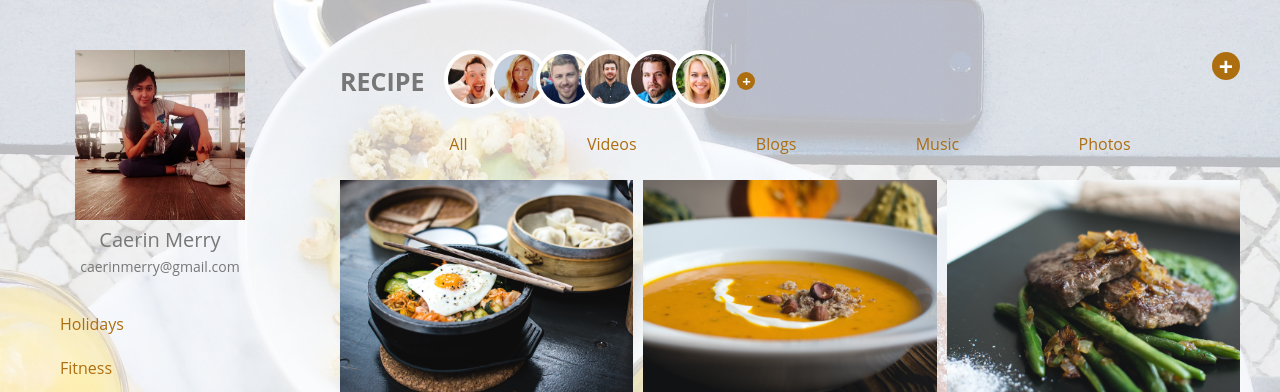
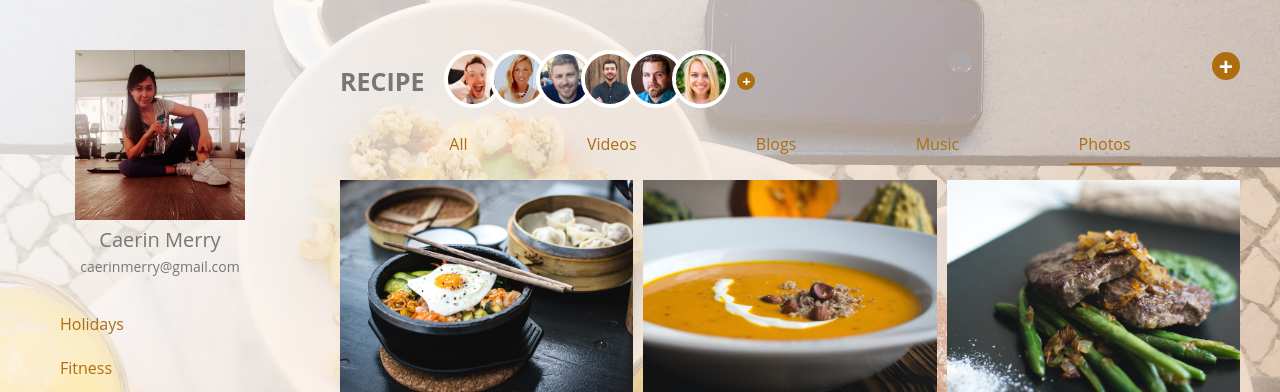
Before and after one commit to ridels44/food, a website: page index.html in a window 1280 px wide. Shown: the top 392 px of the page. Drawn offline with Linux system fonts and the light colour scheme.

Commit message:
change gradient background

```diff
--- a/css/style.css
+++ b/css/style.css
@@ -31,7 +31,7 @@ body {
   font-weight: 400;
   line-height: 1.6;
   color: var(--color-Grey-dark-2);
-  background-image: linear-gradient(rgba(255, 255, 255, 0.7), rgba(255, 255, 255, 0.7)), url(../img/background.jpg);
+  background-image: linear-gradient(to right bottom, rgba(255, 255, 255, 0.863), rgba(247, 140, 39, 0.356)), url(../img/background.jpg);
   background-size: cover;
   background-repeat: no-repeat; }
 
@@ -187,6 +187,8 @@ body {
     padding: 0.5rem 1rem;
     border-bottom: 2px solid transparent;
     transition: border-bottom 0.3s; }
+    .list__item-active {
+      border-bottom: 2px solid var(--color-primary-dark); }
   .list__item:hover {
     border-bottom: 2px solid var(--color-primary-dark); }
   .list__link {
--- a/index.html
+++ b/index.html
@@ -74,7 +74,7 @@
             <li class="list__item">
               <a href="#" class="list__link">Music</a>
             </li>
-            <li class="list__item">
+            <li class="list__item list__item-active">
               <a href="#" class="list__link">Photos</a>
             </li>
           </ul>
```
